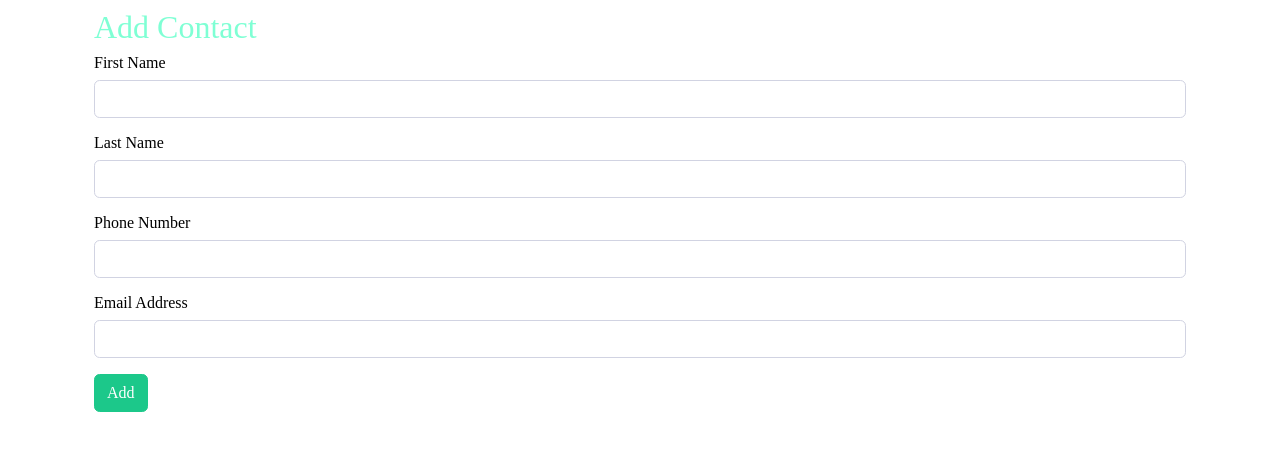
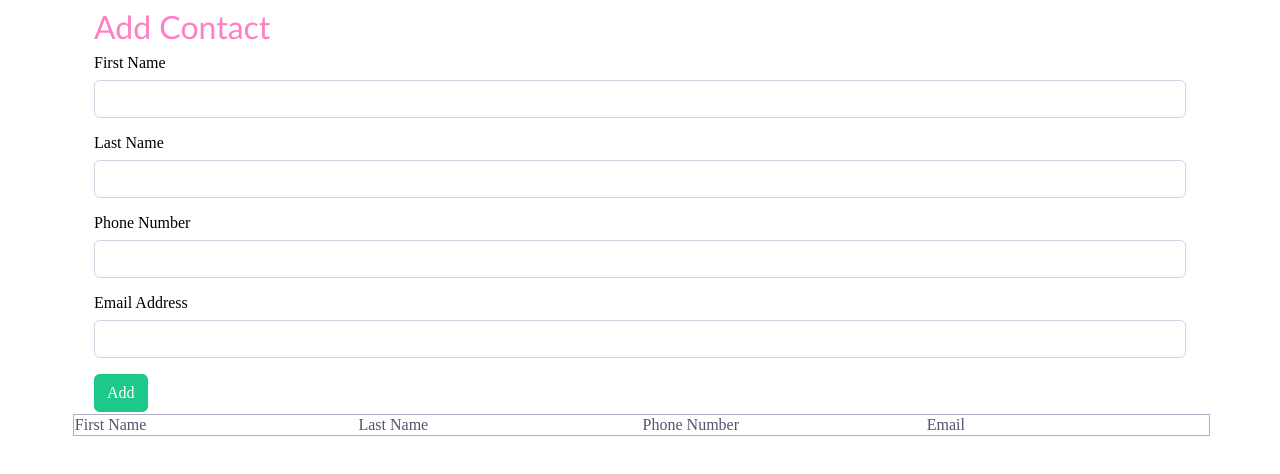
Before and after one commit to NeilByrne97/Applied-Project, an Angular app in the folder Web Apps/CovidTracker/contactlist/client/: page / in a window 1280 px wide. Shown: the top 474 px of the page. Built offline with nearby package versions, Linux system fonts and the light colour scheme; no server answers.

Commit message:
Editing css on contacts list

```diff
--- a/Web Apps/CovidTracker/contactlist/client/src/app/contact.service.ts
+++ b/Web Apps/CovidTracker/contactlist/client/src/app/contact.service.ts
@@ -30,4 +30,5 @@
   }
 
 
+
 }
--- a/Web Apps/CovidTracker/contactlist/client/src/app/contacts-list/contacts-list.component.html
+++ b/Web Apps/CovidTracker/contactlist/client/src/app/contacts-list/contacts-list.component.html
@@ -0,0 +1,6 @@
+<section>
+    <mw-contacts-list
+    *ngFor= "let contactItem of ">
+
+    </mw-contacts-list>
+</section>
--- a/Web Apps/CovidTracker/contactlist/client/src/app/contacts/contacts.component.html
+++ b/Web Apps/CovidTracker/contactlist/client/src/app/contacts/contacts.component.html
@@ -20,7 +20,19 @@
         <input type = "submit" class = "btn btn btn-success" value = "Add">
     </form>
 </div>
-    <div *ngFor = "let contact of contacts">
+
+<div style="padding-left: 5%;padding-right: 5%" >
+    <table>
+        <tr>
+            <td>First Name </td>
+            <td>Last Name </td>
+            <td>Phone Number </td>
+            <td>Email </td>
+        </tr>
+
+    </table>
+</div>
+    <div *ngFor = "let contact of contacts" style="padding-left: 5%;padding-right: 5%" >
 
         <table >
             <tr >
@@ -30,6 +42,7 @@
                 <td>{{contact.email}}</td>
                 <th>
                     <input type= "button" (click) = "deleteContact(contact._id)" value = "Delete" class = "btn btn-danger">
+                    <input type= "button" (click) = "updateContact(contact._id)" value = "Insert" class = "btn btn-info">
                </th>
              </tr>
         </table>
--- a/Web Apps/CovidTracker/contactlist/client/src/app/contacts/contacts.component.ts
+++ b/Web Apps/CovidTracker/contactlist/client/src/app/contacts/contacts.component.ts
@@ -53,6 +53,20 @@
       });
   }
 
+  updateContact(id:any){
+    var contacts = this.contacts;
+    this.contactService.deleteContact(id)
+      .subscribe(data =>{
+          if(data.n==1){
+            for(var i = 0;i< contacts.length;i++){
+              if(contacts[i]._id == id){
+                contacts.splice(i, 1);
+              }
+            }
+          }
+      });
+  }
+
   ngOnInit() {
     this.contactService.getContacts()
     .subscribe( contacts =>
```
Also changed, not shown: Web Apps/CovidTracker/contactlist/client/src/app/contacts-list/contacts-list.component.ts (+12 -0 lines), Web Apps/CovidTracker/contactlist/client/src/app/contacts/contacts.component.css.
